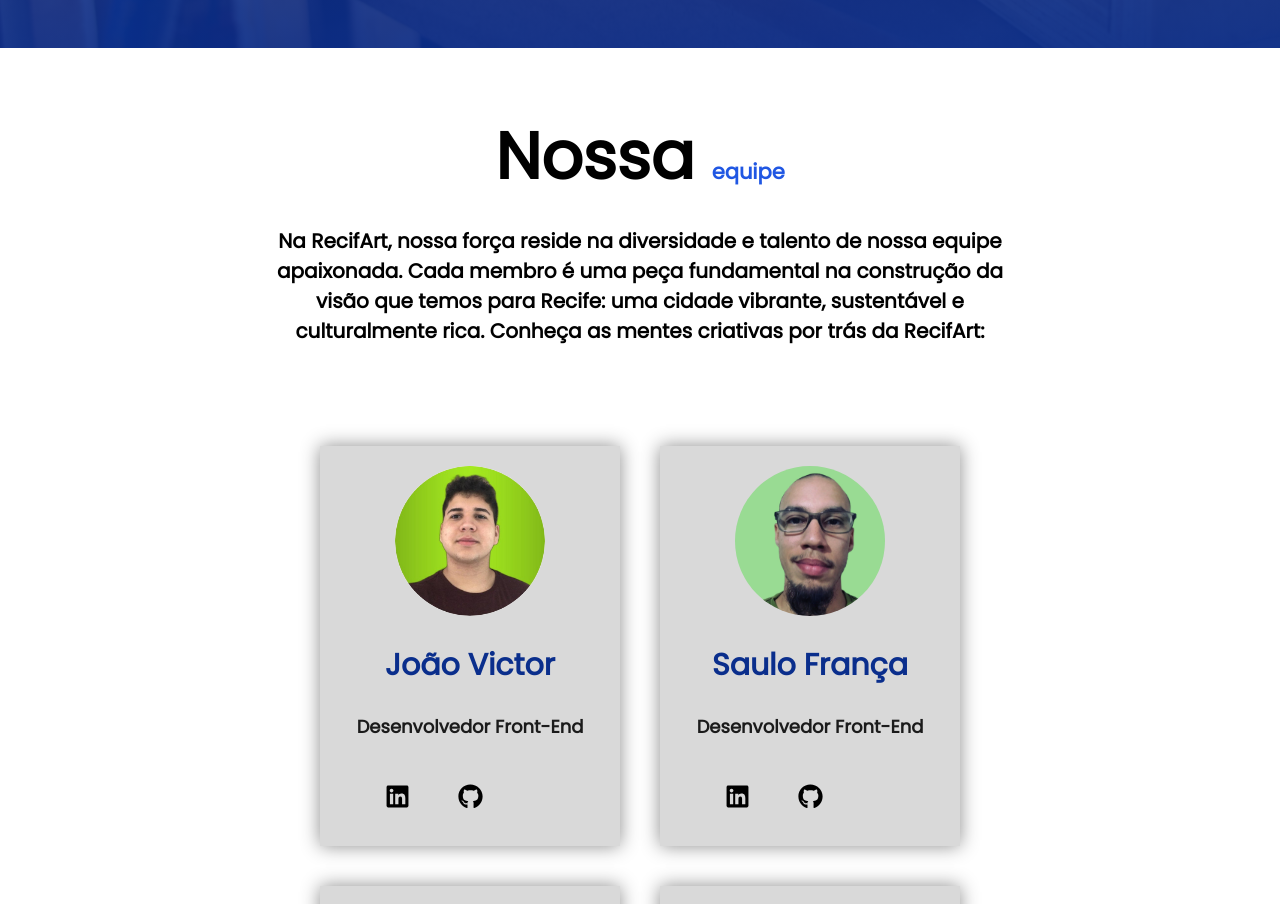
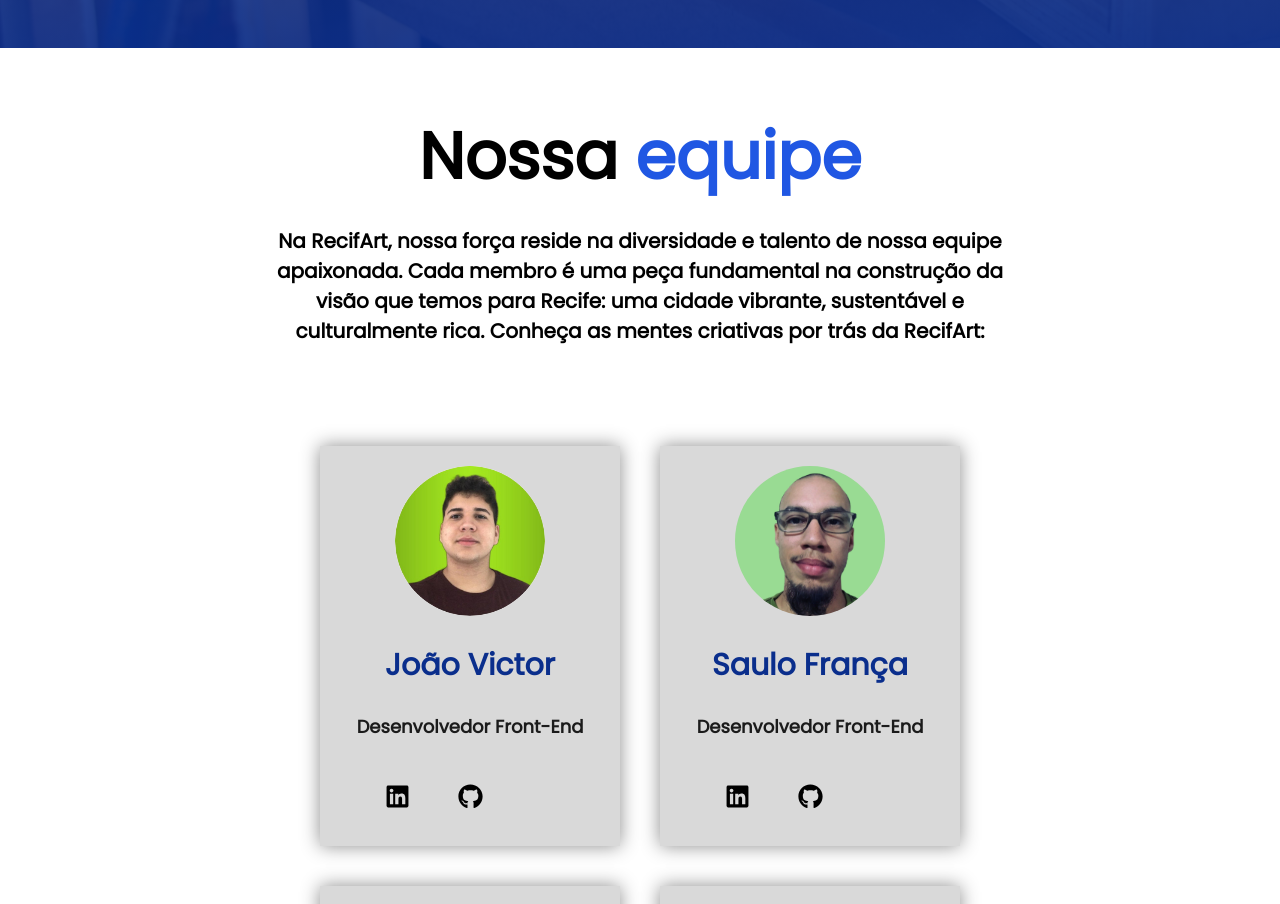
Before and after one commit to Victor87dev/Projeto-recifArt, a React (Vite) app in the folder Projeto-recifArt/: page /sobrenos in a window 1280 px wide. Shown: the part 1967-2871 px from the top of the page. Built offline with nearby package versions, Linux system fonts and the light colour scheme; some icons are missing.

Commit message:
style: erro de className

```diff
--- a/Projeto-recifArt/src/pages/Sobre/Sobre.css
+++ b/Projeto-recifArt/src/pages/Sobre/Sobre.css
@@ -95,7 +95,7 @@ body {
     font-weight: 600;
 }
 
-.tituloequipe > h1 > span {
+.tituloequipe > h1 > .Azul {
    color: #2057E3 ;
 }
 
--- a/Projeto-recifArt/src/pages/Sobre/Sobre.jsx
+++ b/Projeto-recifArt/src/pages/Sobre/Sobre.jsx
@@ -128,7 +128,7 @@ const Sobre = () => {
         </div>
 
         <div className="tituloequipe">
-          <h1>Nossa <span className="azul">equipe</span></h1>
+          <h1>Nossa <span className="Azul">equipe</span></h1>
           <p>
             Na RecifArt, nossa força reside na diversidade e talento de nossa
             equipe apaixonada. Cada membro é uma peça fundamental na construção
```
